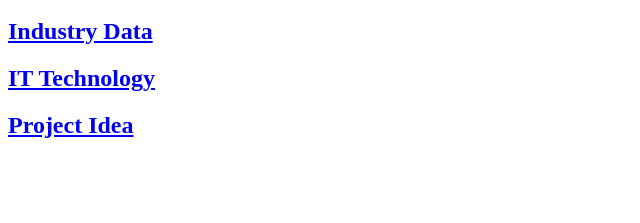
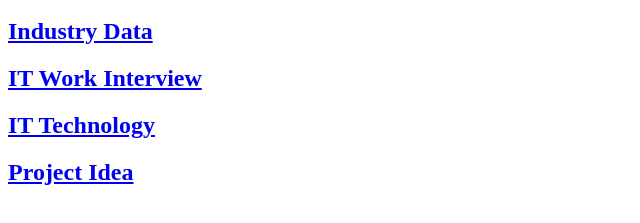
Before and after one commit to Ahilanator/Team-Profile, a plain HTML site: page index.html in a window 1280 px wide. Shown: the part 109-332 px from the top of the page, without its empty margins (0-640 px from the left). Drawn offline with Linux system fonts and the light colour scheme.

Commit message:
Update index.html

```diff
--- a/index.html
+++ b/index.html
@@ -9,6 +9,7 @@
 <h1>Welcome to our group project</h1>
 <h2><a href="team_profile.html">Team Profile</a></h2>
 <h2><a href="industry_data.html">Industry Data</a></h2>
+<h2><a href="https://drive.google.com/file/d/1h7iRQeUzmxEkgojKheVPLPVWgh02ev4b/view">IT Work Interview</a></h2>
 <h2><a href="it_technology.html">IT Technology</a></h2>
 <h2><a href="project_idea.html">Project Idea</a></h2>
 
```
